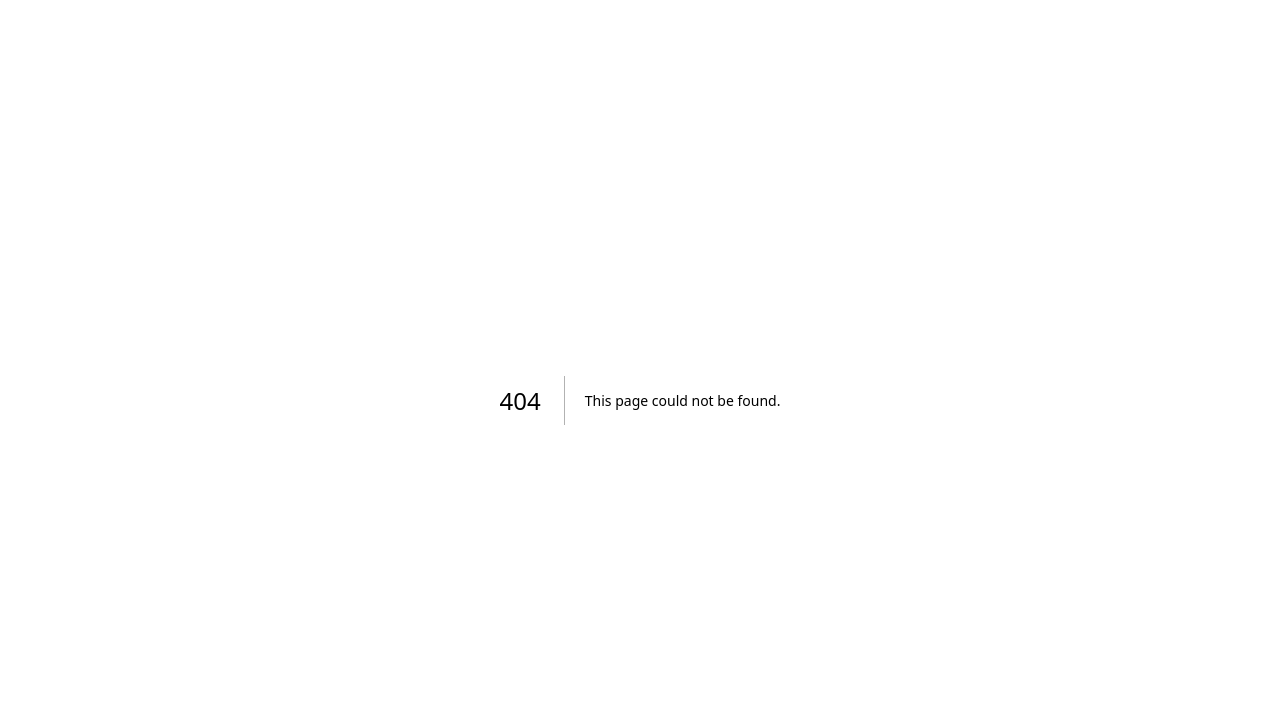
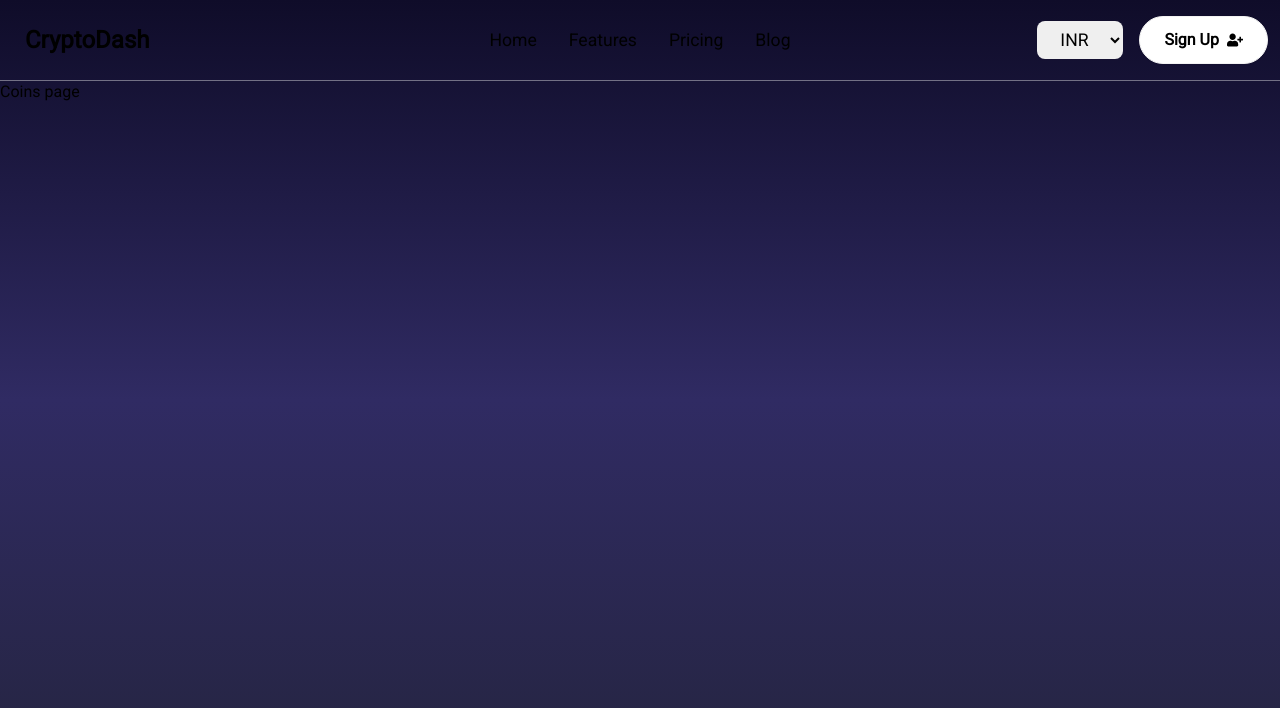
Before and after one commit to ayushsarode/crypto-dash, a Next.js app: page /coin in a window 1280 px wide. Before the commit this address had no page. Shown: the top 708 px of the page. Built offline with nearby package versions, Linux system fonts and the light colour scheme.

Commit message:
initial commit

```diff
--- /dev/null
+++ b/src/Styles/Fonts/font.tsx
@@ -0,0 +1,10 @@
+// styles/fonts.js
+import { Poppins } from '@next/font/google';
+
+const poppins = Poppins({
+  subsets: ['latin'],  // specify the subsets you need
+  weight: ['400', '500', '600', '700'],  // specify the weights you want
+  style: 'normal',  // specify the style, 'normal' or 'italic'
+});
+
+export default poppins;
--- /dev/null
+++ b/src/app/coin/[coinId]/page.tsx
@@ -0,0 +1,17 @@
+'use client'
+import React from 'react'
+
+import { useRouter } from 'next/router';
+
+
+const CoinId = () => {
+
+  return (
+    <div>
+              Hello this is dynamic ID page
+
+    </div>
+  )
+}
+
+export default CoinId
--- /dev/null
+++ b/src/app/coin/page.tsx
@@ -0,0 +1,15 @@
+import React from 'react'
+import RootLayout from '../layout'
+
+
+function page() {
+  return (
+
+    <div>
+      Coins page
+    </div>
+
+  )
+}
+
+export default page
--- a/src/app/globals.css
+++ b/src/app/globals.css
@@ -1,6 +1,8 @@
 @tailwind base;
 @tailwind components;
 @tailwind utilities;
+
+
 
 :root {
   --foreground-rgb: 0, 0, 0;
--- /dev/null
+++ b/src/app/home/page.tsx
@@ -0,0 +1,29 @@
+import React from "react";
+import RootLayout from "../layout";
+import poppins from "@/Styles/Fonts/font";
+
+function Home() {
+  return (
+    <div className={poppins.className}>
+      <div className="hero mt-10 ">
+        <div className="hero-content text-center">
+          <div className="max-w-md">
+            <h1 className="text-5xl font-bold whitespace-nowrap mb-4">
+              Track<br /> <span className="text-purple-700">Crypto</span> Instantly
+            </h1>
+            <p className="py-6">
+              Welcome to the ultimate platform for real-time cryptocurrency
+              tracking.
+            </p>
+            <form action="" className="px-3 py-2">
+            <input type="text" placeholder="Search Crypto" className="input  w-full max-w-xs bg-white mr-3 " />
+            <button className="btn text-white bg-purple-700 ">Search</button>
+            </form>
+          </div>
+        </div>
+      </div>
+    </div>
+  );
+}
+
+export default Home;
--- a/src/app/layout.tsx
+++ b/src/app/layout.tsx
@@ -1,12 +1,18 @@
 import type { Metadata } from "next";
 import { Inter } from "next/font/google";
 import "./globals.css";
+import { Roboto } from "next/font/google";
+import Navbar from "@/components/Navbar";
 
 const inter = Inter({ subsets: ["latin"] });
+const roboto = Roboto({
+  weight: "400",
+  subsets: ["latin"],
+});
 
 export const metadata: Metadata = {
-  title: "Create Next App",
-  description: "Generated by create next app",
+  title: "CryptoDash",
+  description: "CryptoCurrency Tracker",
 };
 
 export default function RootLayout({
@@ -15,8 +21,20 @@ export default function RootLayout({
   children: React.ReactNode;
 }>) {
   return (
-    <html lang="en">
-      <body className={inter.className}>{children}</body>
-    </html>
+    <>
+      <html
+        lang="en">
+        <body className={roboto.className}>
+          <div className="p-0 m-0 bg-gradient-to-b from-custom1 via-custom2 to-custom3 min-h-screen">
+
+          <Navbar />
+
+
+
+          {children}
+          </div>
+        </body>
+      </html>
+    </>
   );
 }
--- a/src/app/page.tsx
+++ b/src/app/page.tsx
@@ -1,113 +1,12 @@
 import Image from "next/image";
+import Navbar from "@/components/Navbar";
+import RootLayout from "./layout";
+import Home from "./home/page";
 
-export default function Home() {
+export default function Page() {
   return (
-    <main className="flex min-h-screen flex-col items-center justify-between p-24">
-      <div className="z-10 w-full max-w-5xl items-center justify-between font-mono text-sm lg:flex">
-        <p className="fixed left-0 top-0 flex w-full justify-center border-b border-gray-300 bg-gradient-to-b from-zinc-200 pb-6 pt-8 backdrop-blur-2xl dark:border-neutral-800 dark:bg-zinc-800/30 dark:from-inherit lg:static lg:w-auto  lg:rounded-xl lg:border lg:bg-gray-200 lg:p-4 lg:dark:bg-zinc-800/30">
-          Get started by editing&nbsp;
-          <code className="font-mono font-bold">src/app/page.tsx</code>
-        </p>
-        <div className="fixed bottom-0 left-0 flex h-48 w-full items-end justify-center bg-gradient-to-t from-white via-white dark:from-black dark:via-black lg:static lg:size-auto lg:bg-none">
-          <a
-            className="pointer-events-none flex place-items-center gap-2 p-8 lg:pointer-events-auto lg:p-0"
-            href="https://vercel.com?utm_source=create-next-app&utm_medium=appdir-template&utm_campaign=create-next-app"
-            target="_blank"
-            rel="noopener noreferrer"
-          >
-            By{" "}
-            <Image
-              src="/vercel.svg"
-              alt="Vercel Logo"
-              className="dark:invert"
-              width={100}
-              height={24}
-              priority
-            />
-          </a>
-        </div>
-      </div>
-
-      <div className="relative z-[-1] flex place-items-center before:absolute before:h-[300px] before:w-full before:-translate-x-1/2 before:rounded-full before:bg-gradient-radial before:from-white before:to-transparent before:blur-2xl before:content-[''] after:absolute after:-z-20 after:h-[180px] after:w-full after:translate-x-1/3 after:bg-gradient-conic after:from-sky-200 after:via-blue-200 after:blur-2xl after:content-[''] before:dark:bg-gradient-to-br before:dark:from-transparent before:dark:to-blue-700 before:dark:opacity-10 after:dark:from-sky-900 after:dark:via-[#0141ff] after:dark:opacity-40 sm:before:w-[480px] sm:after:w-[240px] before:lg:h-[360px]">
-        <Image
-          className="relative dark:drop-shadow-[0_0_0.3rem_#ffffff70] dark:invert"
-          src="/next.svg"
-          alt="Next.js Logo"
-          width={180}
-          height={37}
-          priority
-        />
-      </div>
-
-      <div className="mb-32 grid text-center lg:mb-0 lg:w-full lg:max-w-5xl lg:grid-cols-4 lg:text-left">
-        <a
-          href="https://nextjs.org/docs?utm_source=create-next-app&utm_medium=appdir-template&utm_campaign=create-next-app"
-          className="group rounded-lg border border-transparent px-5 py-4 transition-colors hover:border-gray-300 hover:bg-gray-100 hover:dark:border-neutral-700 hover:dark:bg-neutral-800/30"
-          target="_blank"
-          rel="noopener noreferrer"
-        >
-          <h2 className="mb-3 text-2xl font-semibold">
-            Docs{" "}
-            <span className="inline-block transition-transform group-hover:translate-x-1 motion-reduce:transform-none">
-              -&gt;
-            </span>
-          </h2>
-          <p className="m-0 max-w-[30ch] text-sm opacity-50">
-            Find in-depth information about Next.js features and API.
-          </p>
-        </a>
-
-        <a
-          href="https://nextjs.org/learn?utm_source=create-next-app&utm_medium=appdir-template-tw&utm_campaign=create-next-app"
-          className="group rounded-lg border border-transparent px-5 py-4 transition-colors hover:border-gray-300 hover:bg-gray-100 hover:dark:border-neutral-700 hover:dark:bg-neutral-800/30"
-          target="_blank"
-          rel="noopener noreferrer"
-        >
-          <h2 className="mb-3 text-2xl font-semibold">
-            Learn{" "}
-            <span className="inline-block transition-transform group-hover:translate-x-1 motion-reduce:transform-none">
-              -&gt;
-            </span>
-          </h2>
-          <p className="m-0 max-w-[30ch] text-sm opacity-50">
-            Learn about Next.js in an interactive course with&nbsp;quizzes!
-          </p>
-        </a>
-
-        <a
-          href="https://vercel.com/templates?framework=next.js&utm_source=create-next-app&utm_medium=appdir-template&utm_campaign=create-next-app"
-          className="group rounded-lg border border-transparent px-5 py-4 transition-colors hover:border-gray-300 hover:bg-gray-100 hover:dark:border-neutral-700 hover:dark:bg-neutral-800/30"
-          target="_blank"
-          rel="noopener noreferrer"
-        >
-          <h2 className="mb-3 text-2xl font-semibold">
-            Templates{" "}
-            <span className="inline-block transition-transform group-hover:translate-x-1 motion-reduce:transform-none">
-              -&gt;
-            </span>
-          </h2>
-          <p className="m-0 max-w-[30ch] text-sm opacity-50">
-            Explore starter templates for Next.js.
-          </p>
-        </a>
-
-        <a
-          href="https://vercel.com/new?utm_source=create-next-app&utm_medium=appdir-template&utm_campaign=create-next-app"
-          className="group rounded-lg border border-transparent px-5 py-4 transition-colors hover:border-gray-300 hover:bg-gray-100 hover:dark:border-neutral-700 hover:dark:bg-neutral-800/30"
-          target="_blank"
-          rel="noopener noreferrer"
-        >
-          <h2 className="mb-3 text-2xl font-semibold">
-            Deploy{" "}
-            <span className="inline-block transition-transform group-hover:translate-x-1 motion-reduce:transform-none">
-              -&gt;
-            </span>
-          </h2>
-          <p className="m-0 max-w-[30ch] text-balance text-sm opacity-50">
-            Instantly deploy your Next.js site to a shareable URL with Vercel.
-          </p>
-        </a>
-      </div>
+    <main>
+      <Home />
     </main>
   );
 }
--- /dev/null
+++ b/src/components/Navbar.tsx
@@ -0,0 +1,68 @@
+import Link from 'next/link'
+import React from 'react'
+Link
+import { FaUserPlus } from "react-icons/fa";
+
+const Navbar:React.FC = () => {
+  return (
+<div className="navbar  shadow-[0_1px_0_0_rgba(255,255,255,0.4)] border-white">
+
+<div className="navbar-start">
+    <div className="dropdown">
+      <div tabIndex={0} role="button" className="btn btn-ghost lg:hidden">
+        <svg
+          xmlns="http://www.w3.org/2000/svg"
+          className="h-5 w-5"
+          fill="none"
+          viewBox="0 0 24 24"
+          stroke="currentColor">
+          <path
+            strokeLinecap="round"
+            strokeLinejoin="round"
+            strokeWidth="2"
+            d="M4 6h16M4 12h8m-8 6h16" />
+        </svg>
+      </div>
+      <ul
+        tabIndex={0}
+        className="menu menu-sm dropdown-content border-[1.px] rounded-box z-[1] mt-3 w-52 p-2 shadow">
+      <li><Link href={"#"}>Home</Link></li>
+
+    <li><Link href={"#"}>Features</Link></li>
+
+    <li><Link href={"#"}>Pricing</Link></li>
+    <li><Link href={"#"}>Blog</Link></li>
+      </ul>
+    </div>
+    <Link href={"#"} className="btn btn-ghost text-[1.5rem]">CryptoDash</Link>
+  </div>
+  <div className="navbar-center hidden lg:flex">
+    <ul className="menu menu-horizontal px-1  text-[1.1rem]">
+      <li><Link href={"/home"}>Home</Link></li>
+
+      <li><Link href={"#"}>Features</Link></li>
+
+      <li><Link href={"#"}>Pricing</Link></li>
+      <li><Link href={"#"}>Blog</Link></li>
+    </ul>
+  </div>
+  <div className="navbar-end ">
+    <ul className='menu menu-horizontal gap-4 px-1 items-center text-[1.1rem] bg-none'>
+    <li className="">
+        <select className='text-center'>
+
+          <option value="inr" className=''>INR</option>
+          <option value="usd" className=''>USD</option>
+
+        </select>
+      </li>
+      <li>
+    <Link href={"#"} className="btn rounded-full px-6 bg-white text-black text-[1rem] hover:bg-white ">Sign Up <FaUserPlus /></Link>
+    </li>
+    </ul>
+  </div>
+</div>
+  )
+}
+
+export default Navbar
--- a/tailwind.config.ts
+++ b/tailwind.config.ts
@@ -8,13 +8,15 @@ const config: Config = {
   ],
   theme: {
     extend: {
-      backgroundImage: {
-        "gradient-radial": "radial-gradient(var(--tw-gradient-stops))",
-        "gradient-conic":
-          "conic-gradient(from 180deg at 50% 50%, var(--tw-gradient-stops))",
+      colors: {
+        custom1: '#0f0c29',
+        custom2: '#302b63',
+        custom3: '#24243e',
       },
     },
   },
-  plugins: [],
+  plugins: [
+    require('daisyui'),
+  ],
 };
 export default config;
```
Also changed, not shown: package.json (+8 -4 lines), 1 other file (tests, documents, lock files or other folders).
